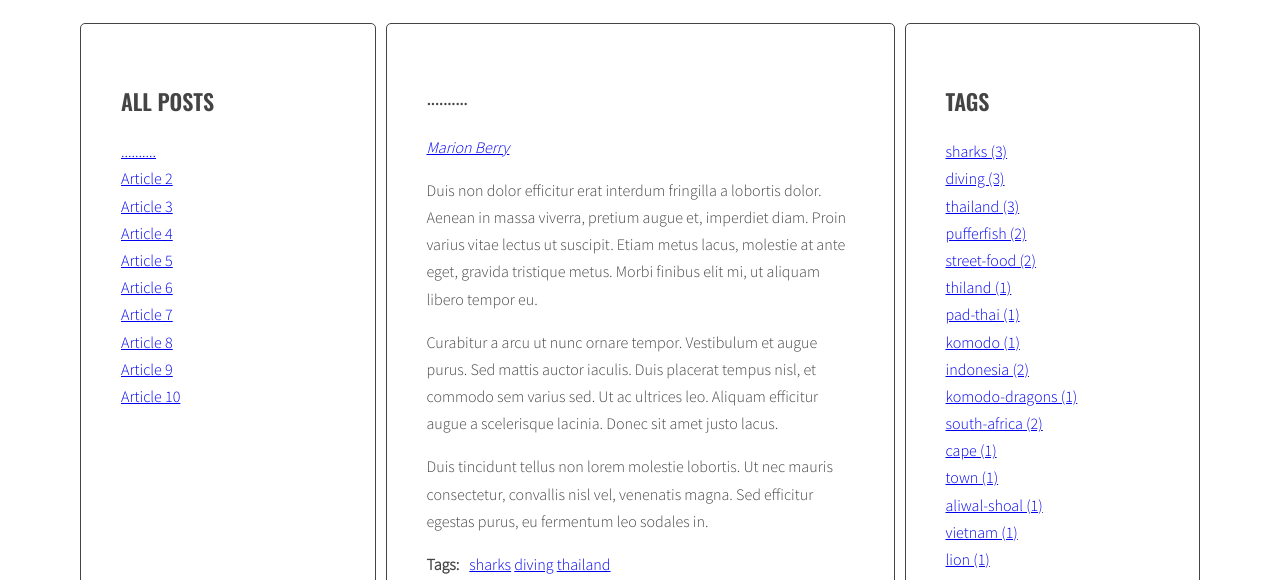
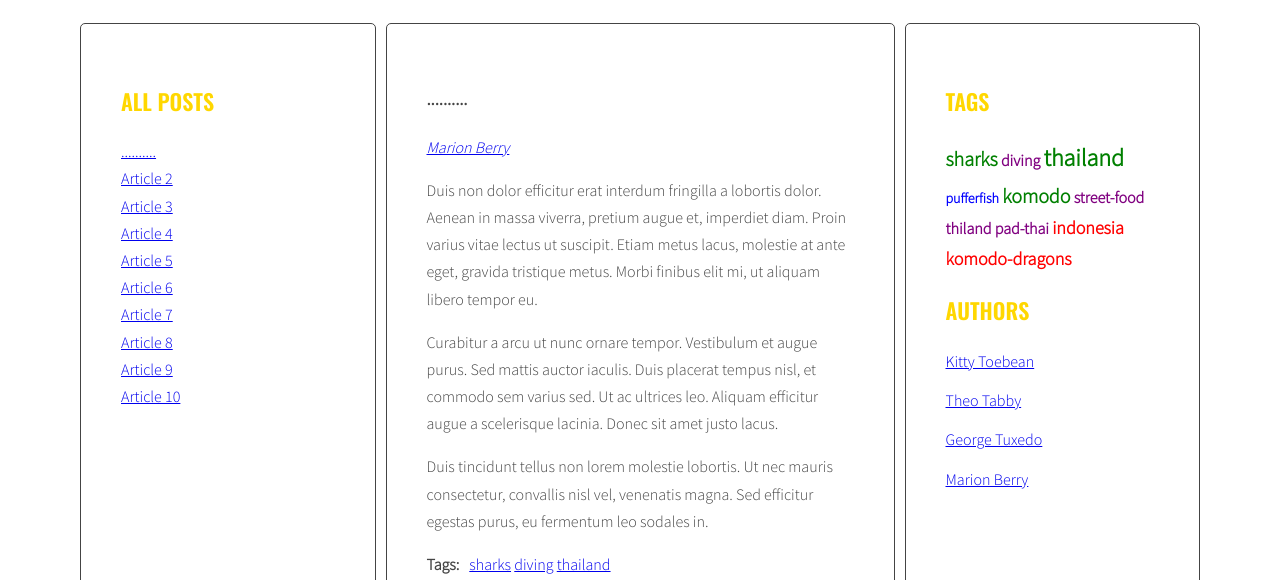
Before and after one commit to BartoszHor/Javascript-Blog-App, a website: page index.html in a window 1280 px wide. Shown: the part 220-800 px from the top of the page. Drawn offline with nearby package versions, Linux system fonts and the light colour scheme.

Commit message:
Add class to tags in right sidebar

```diff
--- a/index.html
+++ b/index.html
@@ -35,7 +35,7 @@
 	            </ul>
 	          </div>
 	        </article>
-	        <article class="post" id="article-2" data-tags="pufferfish diving thailand" data-author="Theo Berry">
+	        <article class="post" id="article-2" data-tags="pufferfish thailand" data-author="Theo Berry">
 	          <h3 class="post-title">Article 2</h3>
 	          <p class="post-author"></p>
 	          <div class="post-content">
@@ -51,7 +51,7 @@
 	            </ul>
 	          </div>
 	        </article>
-	        <article class="post" id="article-3" data-tags="street-food thiland pad-thai" data-author="George Berry">
+	        <article class="post" id="article-3" data-tags="sharks thailand" data-author="George Berry">
 	          <h3 class="post-title">Article 3</h3>
 	          <p class="post-author"></p>
 	          <div class="post-content">
@@ -66,7 +66,7 @@
 	            </ul>
 	          </div>
 	        </article>
-	        <article class="post" id="article-4" data-tags="komodo indonesia komodo-dragons" data-author="Marion Berry">
+	        <article class="post" id="article-4" data-tags="sharks komodo thailand" data-author="Marion Berry">
 	          <h3 class="post-title">Article 4</h3>
 	          <p class="post-author"></p>
 	          <div class="post-content">
@@ -82,7 +82,7 @@
 	            </ul>
 	          </div>
 	        </article>
-	        <article class="post" id="article-5" data-tags="south-africa sharks diving" data-author="Marion Berry">
+	        <article class="post" id="article-5" data-tags="street-food komodo thiland pad-thai" data-author="Marion Berry">
 	          <h3 class="post-title">Article 5</h3>
 	          <p class="post-author"></p>
 	          <div class="post-content">
@@ -98,7 +98,7 @@
 	            </ul>
 	          </div>
 	        </article>
-	        <article class="post" id="article-6" data-tags="south-africa cape town aliwal-shoal" data-author="Marion Berry">
+	        <article class="post" id="article-6" data-tags="street-food thiland pad-thai" data-author="Marion Berry">
 	          <h3 class="post-title">Article 6</h3>
 	          <p class="post-author"></p>
 	          <div class="post-content">
@@ -114,7 +114,7 @@
 	            </ul>
 	          </div>
 	        </article>
-	        <article class="post" id="article-7" data-tags="thailand indonesia vietnam" data-author="Marion Berry">
+	        <article class="post" id="article-7" data-tags="komodo indonesia komodo-dragons" data-author="Marion Berry">
 	          <h3 class="post-title">Article 7</h3>
 	          <p class="post-author"></p>
 	          <div class="post-content">
@@ -130,7 +130,7 @@
 	            </ul>
 	          </div>
 	        </article>
-	        <article class="post" id="article-8" data-tags="lion fish sharks pufferfish whale-shark" data-author="Marion Berry">
+	        <article class="post" id="article-8" data-tags="komodo indonesia komodo-dragons" data-author="Marion Berry">
 	          <h3 class="post-title">Article 8</h3>
 	          <p class="post-author"></p>
 	          <div class="post-content">
@@ -146,7 +146,7 @@
 	            </ul>
 	          </div>
 	        </article>
-	        <article class="post" id="article-9" data-tags="pizza italy napoli" data-author="Marion Berry">
+	        <article class="post" id="article-9" data-tags="indonesia komodo-dragons" data-author="Marion Berry">
 	          <h3 class="post-title">Article 9</h3>
 	          <p class="post-author"></p>
 	          <div class="post-content">
@@ -162,7 +162,7 @@
 	            </ul>
 	          </div>
 	        </article>
-	        <article class="post" id="article-10" data-tags="toscany italy spaghetti food street-food" data-author="Marion Berry">
+	        <article class="post" id="article-10" data-tags="sharks diving thailand" data-author="Marion Berry">
 	          <h3 class="post-title">Article 10</h3>
 	          <p class="post-author"></p>
 	          <div class="post-content">
--- a/js/script.js
+++ b/js/script.js
@@ -41,7 +41,9 @@
     optTitleListSelector = '.titles',
     optArticleTagsSelector = '.post-tags .list',
     optPostAuthor = '.post-author',
-    optTagsListSelector = '.list.tags';
+    optTagsListSelector = '.list.tags',
+    optCloudClassCount = 5,
+    optCloudClassPrefix = 'tag-size-';
 
 
   const generateTitleLinks = function(customSelector = ''){
@@ -74,6 +76,28 @@
     }
   };
   generateTitleLinks();
+
+  const calculateTagsParams = function(tags) {
+    const params = {
+      max : 0,
+      min : 999999
+    }
+    for (let tag in tags) {
+      params.max = tags[tag] > params.max ? tags[tag] : params.max
+      params.min = tags[tag] < params.min ? tags[tag] : params.min
+    }
+
+    return params;
+  }
+
+  const calculateTagsClass = function(count, params) {
+    const normalizedCount = count - params.min;
+    const normalizedMax = params.max - params.min;
+    const percentage = normalizedCount / normalizedMax
+    const classNumber = Math.floor(percentage * (optCloudClassCount - 1) + 1)
+
+    return classNumber
+  }
 
   const generateTags = function(){
     let allTags = {};
@@ -109,20 +133,22 @@
       /* insert HTML of all the links into the tags wrapper */
       tagsWrapper.insertAdjacentHTML('beforeend', html);
     }
-    const tagList = document.querySelector(optTagsListSelector);
+    const tagList = document.querySelector('.tags');
     /* [NEW] create variable for all links HTML code */
+
+    const tagsParams = calculateTagsParams(allTags);
+
     let allTagsHTML = '';
 
     /* [NEW] START LOOP: for each tag in allTags: */
     for(let tag in allTags){
       /* [NEW] generate code of a link and add it to allTagsHTML */
-    allTagsHTML += '<li><a href="#tag-' + tag +'">'+ tag +' (' + allTags[tag] + ') </a></li> ';
+    allTagsHTML += '<li><a href="#tag-' + tag +'" class="' + optCloudClassPrefix + calculateTagsClass(allTags[tag], tagsParams) + '">'+ tag +' </a></li> ';
     }
     /* [NEW] END LOOP: for each tag in allTags: */
 
     /*[NEW] add HTML from allTagsHTML to tagList */
     tagList.innerHTML = allTagsHTML;
-
   };
   generateTags();
 
@@ -187,7 +213,7 @@
       /* get author from data-tags attribute */
       const author = article.getAttribute('data-author');
       /* split tags into array */
-      const linkHTML = '<a href="#author-' + author +'">' + author+ '</a>';
+      const linkHTML = '<a href="#author-' + author +'">' + author + '</a>';
       console.log(linkHTML);
       /* insert HTML of all the links into the tags wrapper */
       authorWrapper.insertAdjacentHTML('beforeend', linkHTML);
--- a/sass/style.scss
+++ b/sass/style.scss
@@ -74,8 +74,6 @@ body {
   text-align: center;
 }
 
-/* Lists */
-
 .list {
   list-style-type: none;
   margin: 0;
@@ -89,6 +87,39 @@ body {
 .list-horizontal {
   li {
     display: inline-block;
+  }
+}
+
+aside {
+  color: gold;
+  .tags {
+    li {
+      display: inline-flex;
+    }
+    a {
+      text-decoration: none;
+      font-weight: bold;
+    }
+  }
+  .tag-size-1 {
+  font-size: 14px;
+  color: blue;
+  }
+  .tag-size-2 {
+  font-size: 16px;
+  color: purple;
+  }
+  .tag-size-3 {
+  font-size: 18px;
+  color: red;
+  }
+  .tag-size-4 {
+  font-size: 20px;
+  color: green;
+  }
+  .tag-size-5 {
+  font-size: 24px;
+  color: green;
   }
 }
 
```
Also changed, not shown: css/style.css, 1 other file.
